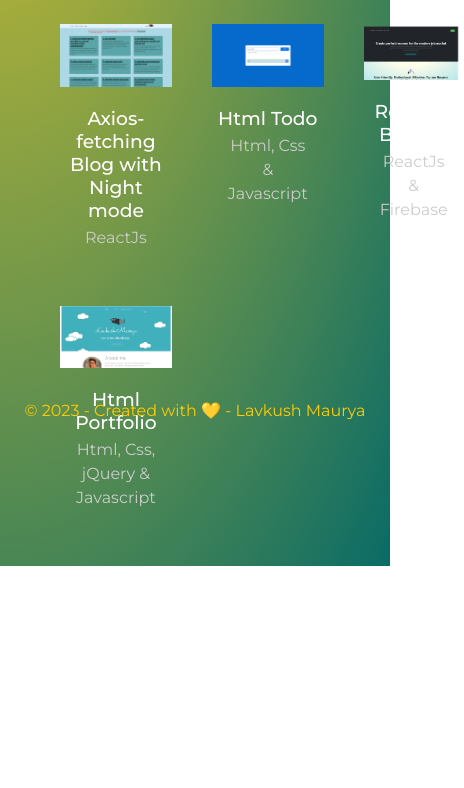
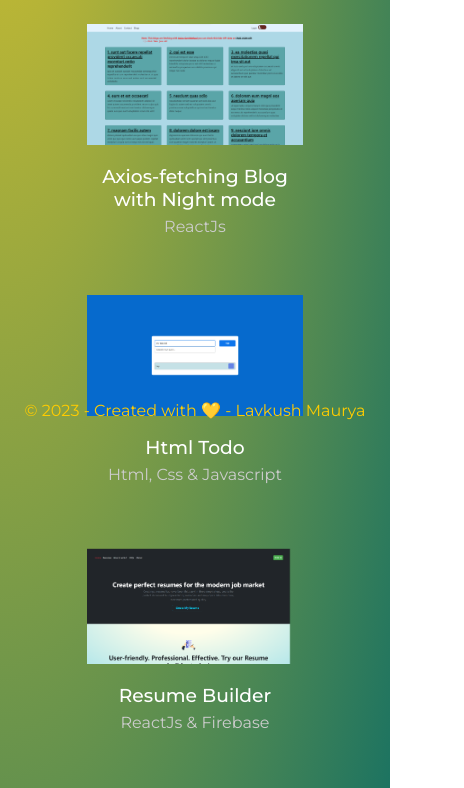
Before and after one commit to lavkush-maurya/gatsby-portfolio, a Gatsby site: page /projects in a window 390 px wide. Shown: the part 381-1169 px from the top of the page, 464 px wide, since content can reach past the window. Before the commit the page ends 947 px from the top, so only its background shows below. Built offline with nearby package versions, Linux system fonts and the light colour scheme; Gatsby itself is replaced by a stand-in of ours.

Commit message:
commit last

```diff
--- a/src/styles/global.css
+++ b/src/styles/global.css
@@ -24,6 +24,16 @@ p {
   margin: 16px;
   line-height: 1.5em;
 }
+/* ------------- */
+.header {
+  grid-template-columns: "1fr 1fr";
+}
+
+@media (max-width: 700px) {
+  .header {
+    grid-template-columns: "1fr";
+  }
+}
 
 /* layout & nav */
 .layout {
@@ -31,9 +41,9 @@ p {
   margin: 0 auto;
 }
 nav {
-   display: grid;
+  display: grid;
   grid-template-columns: 1fr 1fr;
-   margin: 40px;
+  margin: 40px;
 }
 .nav {
   display: flex;
@@ -75,7 +85,6 @@ footer p {
   margin: 40px auto;
 }
 
-
 #no-scroll {
   overflow: hidden;
   height: 100vh;
@@ -95,3 +104,4 @@ footer p {
 #preloader-none {
   opacity: 0;
 }
+/* ----------- */
--- a/src/styles/projects.module.css
+++ b/src/styles/projects.module.css
@@ -11,7 +11,7 @@
 }
 .projects {
   display: grid;
-  grid-template-columns: 1fr 1fr 1fr;
+  grid-template-columns: 1fr 1fr ;
   grid-gap: 40px;
   margin: 40px 20px;
 }
@@ -24,3 +24,13 @@
   color: #ccc;
   margin-top: 4px;
 }
+
+@media (max-width: 700px) {
+  .projects {
+    grid-template-columns: 1fr;
+    justify-items: center;
+  }
+  .projects > a {
+    width: 80%; /* Adjust the width as needed */
+  }
+}
```
Also changed, not shown: src/pages/index.js (+12 -7 lines).
